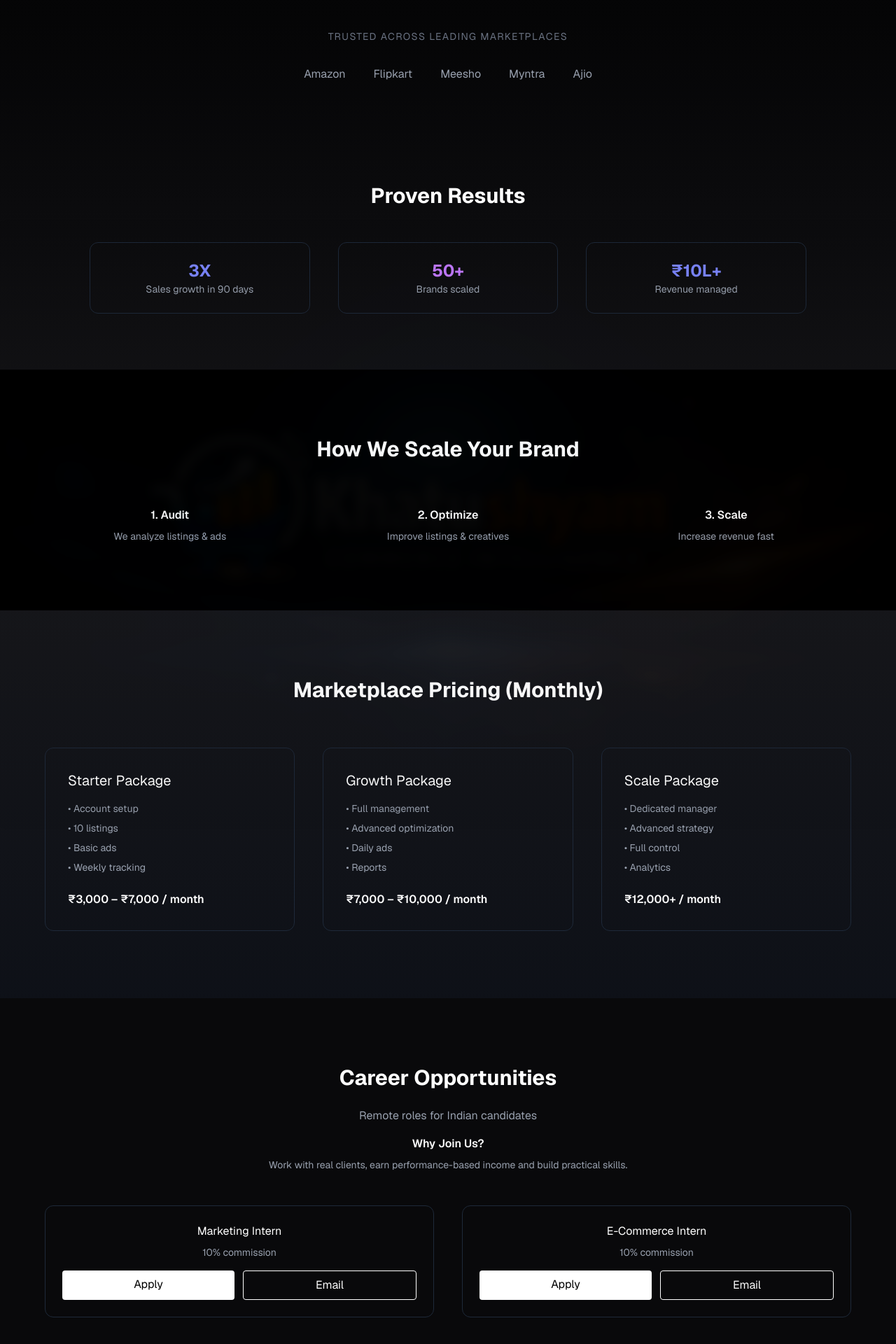
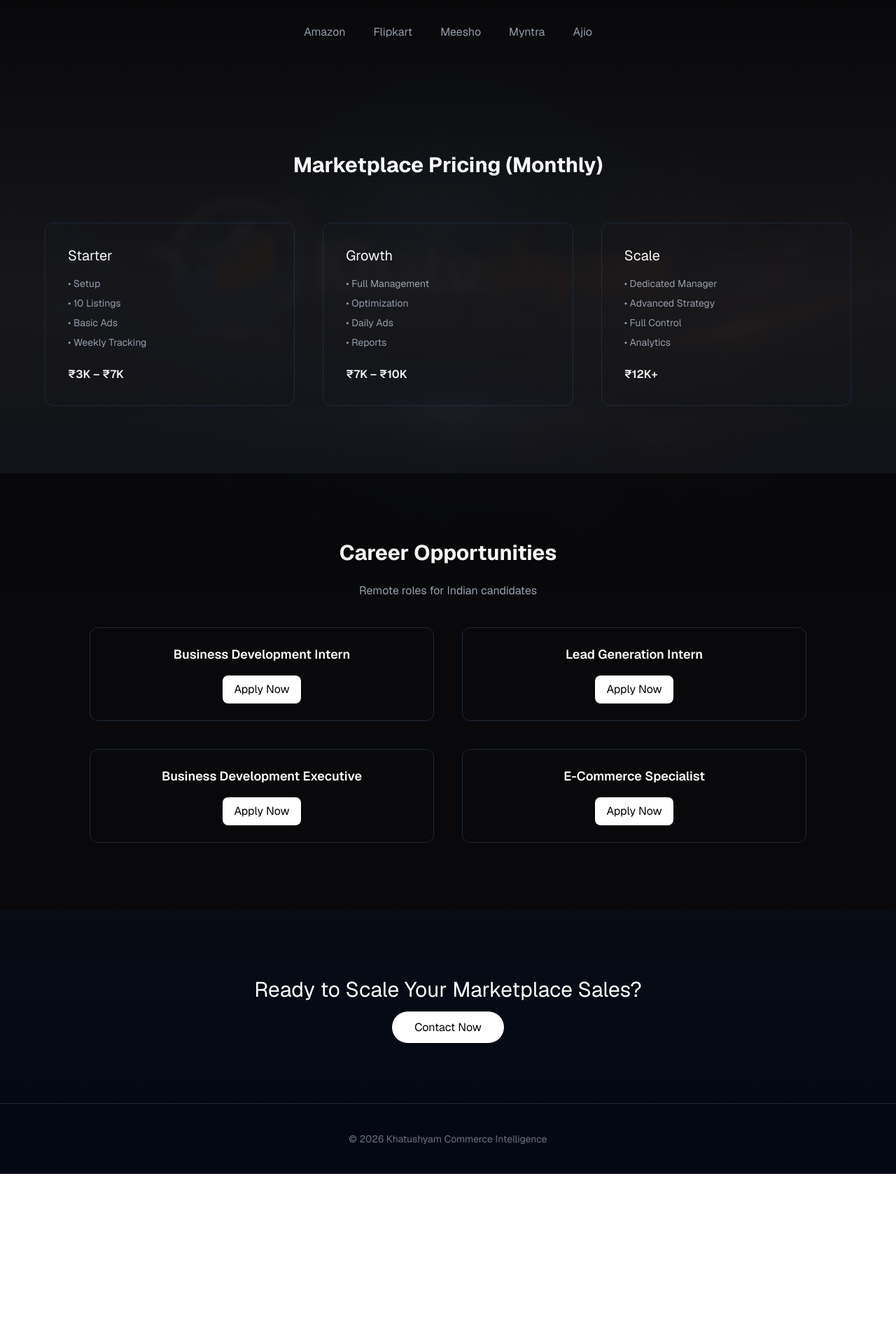
Before and after one commit to richagalani62-max/khatushyam-website, a Next.js app: page / in a window 1280 px wide. Shown: the part 856-2776 px from the top of the page at 70% size. After the commit the page ends 2533 px from the top, so only its background shows below. Built offline with nearby package versions, Linux system fonts and the light colour scheme.

Commit message:
Update page.tsx
updated once

```diff
--- a/app/page.tsx
+++ b/app/page.tsx
@@ -1,4 +1,12 @@
 export default function Home() {
+
+  const roles = [
+    "Business Development Intern",
+    "Lead Generation Intern",
+    "Business Development Executive",
+    "E-Commerce Specialist"
+  ];
+
   return (
     <div className="relative bg-gradient-to-b from-black via-zinc-900 to-gray-950 text-white min-h-screen font-sans scroll-smooth overflow-hidden pt-24">
 
@@ -10,7 +18,6 @@
 
       {/* ================= NAVBAR ================= */}
       <nav className="flex justify-between items-center px-8 py-6 fixed top-0 w-full bg-black/70 backdrop-blur-xl border-b border-white/10 z-50">
-
         <a href="#home" className="flex items-center gap-4">
           <img src="/logo.png" className="h-11" />
           <div>
@@ -28,7 +35,7 @@
       </nav>
 
       {/* ================= HERO ================= */}
-      <section id="home" className="text-center py-44 px-6 relative">
+      <section id="home" className="text-center py-44 px-6">
 
         <h2 className="text-6xl font-bold max-w-4xl mx-auto">
           Scaling Marketplace Brands with
@@ -38,14 +45,14 @@
         </h2>
 
         <p className="mt-6 text-gray-400 max-w-2xl mx-auto">
-          We help brands grow faster across Amazon, Flipkart, Meesho & Myntra using data-driven strategies.
+          Grow faster across Amazon, Flipkart, Meesho & Myntra using data-driven strategies.
         </p>
 
         <div className="mt-10 flex justify-center gap-6">
 
           <a
             href="#contact"
-            className="bg-gradient-to-r from-indigo-500 to-purple-600 px-10 py-4 rounded-full font-semibold hover:scale-105 hover:shadow-xl transition"
+            className="bg-gradient-to-r from-indigo-500 to-purple-600 px-10 py-4 rounded-full font-semibold hover:scale-105 transition"
           >
             Get Free Audit (Worth ₹2,999)
           </a>
@@ -59,16 +66,12 @@
 
         </div>
 
-        <p className="mt-4 text-gray-500 text-sm">
-          Limited free audits available this month
-        </p>
-
       </section>
 
       {/* ================= TRUSTED ================= */}
       <section className="text-center py-16">
         <p className="text-gray-500 mb-8 uppercase tracking-widest text-sm">
-          Trusted Across Leading Marketplaces
+          Trusted Across Marketplaces
         </p>
 
         <div className="flex justify-center gap-10 text-gray-400">
@@ -78,58 +81,6 @@
           <span>Myntra</span>
           <span>Ajio</span>
         </div>
-      </section>
-
-      {/* ================= RESULTS ================= */}
-      <section className="py-20 text-center">
-
-        <h3 className="text-3xl font-bold mb-12">Proven Results</h3>
-
-        <div className="grid md:grid-cols-3 gap-10 max-w-5xl mx-auto">
-
-          <div className="p-6 border border-gray-800 rounded-xl hover:scale-105 transition">
-            <h4 className="text-2xl text-indigo-400 font-bold">3X</h4>
-            <p className="text-gray-400 text-sm">Sales growth in 90 days</p>
-          </div>
-
-          <div className="p-6 border border-gray-800 rounded-xl hover:scale-105 transition">
-            <h4 className="text-2xl text-purple-400 font-bold">50+</h4>
-            <p className="text-gray-400 text-sm">Brands scaled</p>
-          </div>
-
-          <div className="p-6 border border-gray-800 rounded-xl hover:scale-105 transition">
-            <h4 className="text-2xl text-indigo-400 font-bold">₹10L+</h4>
-            <p className="text-gray-400 text-sm">Revenue managed</p>
-          </div>
-
-        </div>
-
-      </section>
-
-      {/* ================= PROCESS ================= */}
-      <section className="py-24 bg-black text-center">
-
-        <h3 className="text-3xl font-bold mb-16">How We Scale Your Brand</h3>
-
-        <div className="grid md:grid-cols-3 gap-10 max-w-6xl mx-auto">
-
-          <div>
-            <h4 className="font-semibold mb-2">1. Audit</h4>
-            <p className="text-gray-400 text-sm">We analyze listings & ads</p>
-          </div>
-
-          <div>
-            <h4 className="font-semibold mb-2">2. Optimize</h4>
-            <p className="text-gray-400 text-sm">Improve listings & creatives</p>
-          </div>
-
-          <div>
-            <h4 className="font-semibold mb-2">3. Scale</h4>
-            <p className="text-gray-400 text-sm">Increase revenue fast</p>
-          </div>
-
-        </div>
-
       </section>
 
       {/* ================= PRICING ================= */}
@@ -143,19 +94,19 @@
 
           {[
             {
-              title: "Starter Package",
-              price: "₹3,000 – ₹7,000 / month",
-              items: ["Account setup", "10 listings", "Basic ads", "Weekly tracking"]
+              title: "Starter",
+              price: "₹3K – ₹7K",
+              items: ["Setup", "10 Listings", "Basic Ads", "Weekly Tracking"]
             },
             {
-              title: "Growth Package",
-              price: "₹7,000 – ₹10,000 / month",
-              items: ["Full management", "Advanced optimization", "Daily ads", "Reports"]
+              title: "Growth",
+              price: "₹7K – ₹10K",
+              items: ["Full Management", "Optimization", "Daily Ads", "Reports"]
             },
             {
-              title: "Scale Package",
-              price: "₹12,000+ / month",
-              items: ["Dedicated manager", "Advanced strategy", "Full control", "Analytics"]
+              title: "Scale",
+              price: "₹12K+",
+              items: ["Dedicated Manager", "Advanced Strategy", "Full Control", "Analytics"]
             }
           ].map((pkg, i) => (
             <div key={i} className="p-8 border border-gray-800 rounded-xl hover:scale-105 transition">
@@ -178,41 +129,24 @@
 
         <h3 className="text-3xl font-bold mb-6">Career Opportunities</h3>
 
-        <p className="text-gray-400 mb-4">Remote roles for Indian candidates</p>
+        <p className="text-gray-400 mb-10">
+          Remote roles for Indian candidates
+        </p>
 
-        <div className="mb-12 max-w-xl mx-auto">
-          <h4 className="font-semibold mb-2">Why Join Us?</h4>
-          <p className="text-gray-400 text-sm">
-            Work with real clients, earn performance-based income and build practical skills.
-          </p>
-        </div>
+        <div className="grid md:grid-cols-2 gap-10 max-w-5xl mx-auto">
 
-        <div className="grid md:grid-cols-2 gap-10 max-w-6xl mx-auto">
-
-          {["Marketing Intern", "E-Commerce Intern"].map((role, i) => (
+          {roles.map((role, i) => (
             <div key={i} className="p-6 border border-gray-800 rounded-xl">
 
-              <h4 className="mb-2">{role}</h4>
-              <p className="text-gray-400 text-sm mb-4">10% commission</p>
+              <h4 className="text-lg font-semibold mb-4">{role}</h4>
 
-              <div className="flex gap-3">
-
-                <a
-                  href="https://docs.google.com/forms/d/e/1FAIpQLSeTwE9DUyrUbVuaoDCihX3uFOP0ApYoLt2zBGTRFlPkDt7R8w/view"
-                  target="_blank"
-                  className="flex-1 bg-white text-black py-2 rounded text-center"
-                >
-                  Apply
-                </a>
-
-                <a
-                  href="mailto:richagalani62@gmail.com"
-                  className="flex-1 border border-white py-2 rounded text-center"
-                >
-                  Email
-                </a>
-
-              </div>
+              <a
+                href="https://docs.google.com/forms/d/e/1FAIpQLSeTwE9DUyrUbVuaoDCihX3uFOP0ApYoLt2zBGTRFlPkDt7R8w/viewform"
+                target="_blank"
+                className="bg-white text-black px-4 py-2 rounded-lg inline-block"
+              >
+                Apply Now
+              </a>
 
             </div>
           ))}
@@ -230,7 +164,7 @@
 
         <a
           href="mailto:richagalani62@gmail.com"
-          className="bg-white text-black px-8 py-3 rounded-full hover:scale-105 transition"
+          className="bg-white text-black px-8 py-3 rounded-full"
         >
           Contact Now
         </a>
```
